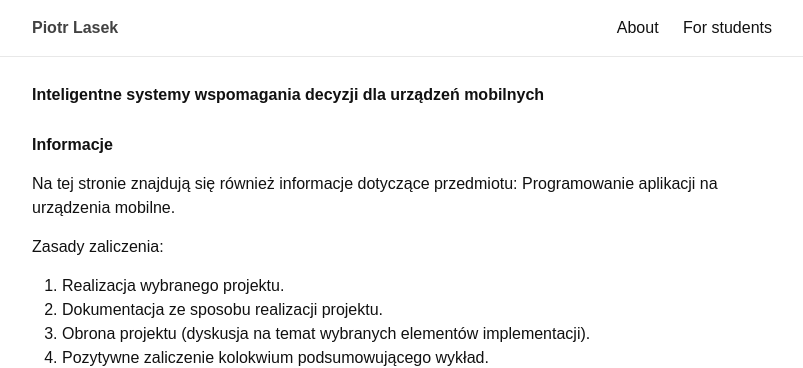
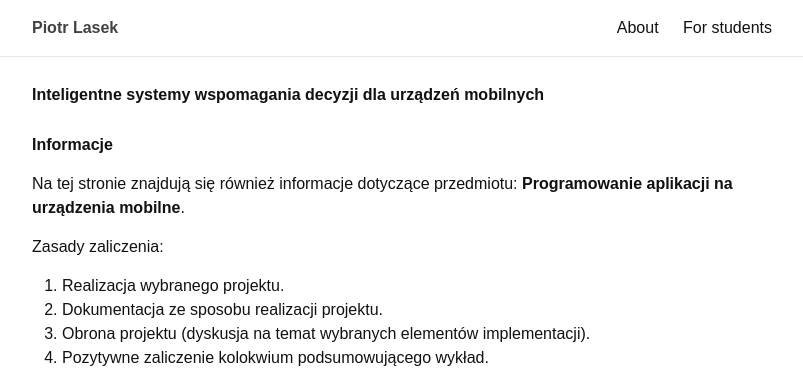
Before and after one commit to piotrlasek/piotrlasek.github.io, a Jekyll site: the page built from for-students/iswddum2016.md, in a window 1280 px wide and 900 px high. Shown: the top 368 px of the window, without its empty margins (238-1041 px from the left). Built offline with Jekyll 4.4.1, drawn with Linux system fonts in a browser that asks for light colours.

Commit message:
some changes

```diff
--- a/for-students/iswddum2016.md
+++ b/for-students/iswddum2016.md
@@ -8,7 +8,7 @@ exclude: true
 # Informacje
 
 Na tej stronie znajdują się również informacje dotyczące przedmiotu:
-Programowanie aplikacji na urządzenia mobilne.
+**Programowanie aplikacji na urządzenia mobilne**.
 
 Zasady zaliczenia:
 
```
Also changed, not shown: 1 other file.
